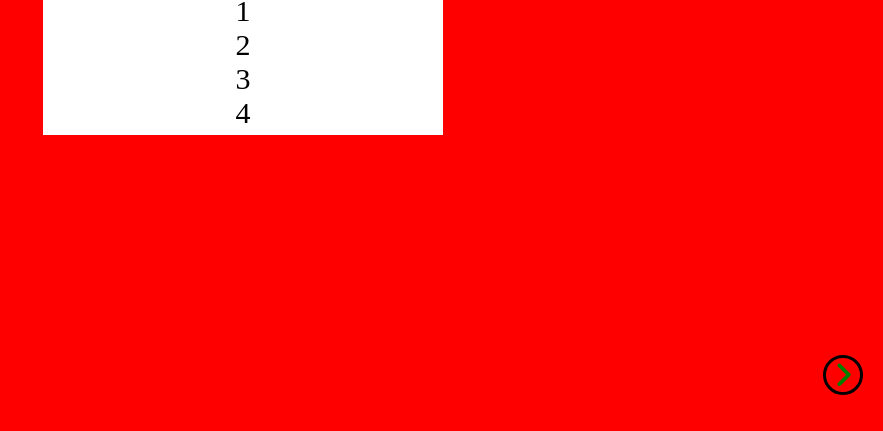
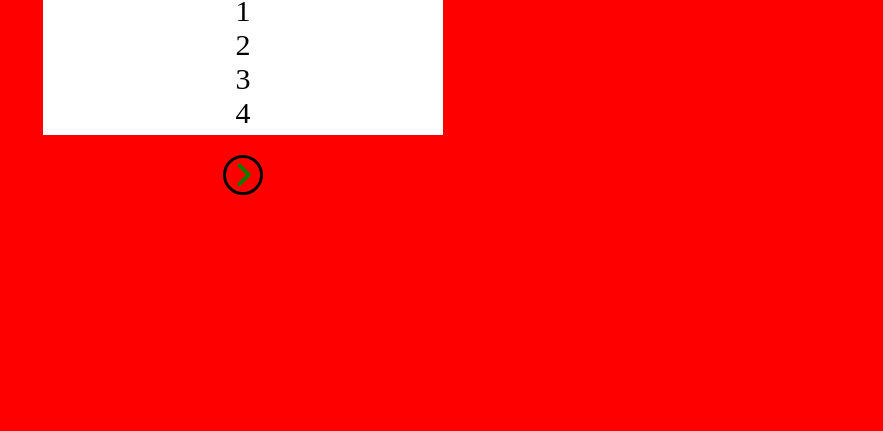
Before and after one commit to ayxangit/game, a plain HTML site: page about.html in a window 1280 px wide. Shown: the part 369-800 px from the top of the page, without its empty margins (397-1280 px from the left). Drawn offline with Linux system fonts and the light colour scheme.

Commit message:
delete  position

```diff
--- a/assets/css/about.scss
+++ b/assets/css/about.scss
@@ -51,9 +51,7 @@ a{
     justify-content: center;
     align-items: center;
     text-decoration: none;
-    position: relative;
-    top: 200px;
-    left: 600px;
+
     .fa-angle-right{
         font-size: 30px;
         color: green;
```
Also changed, not shown: assets/css/about.css, 1 other file.
